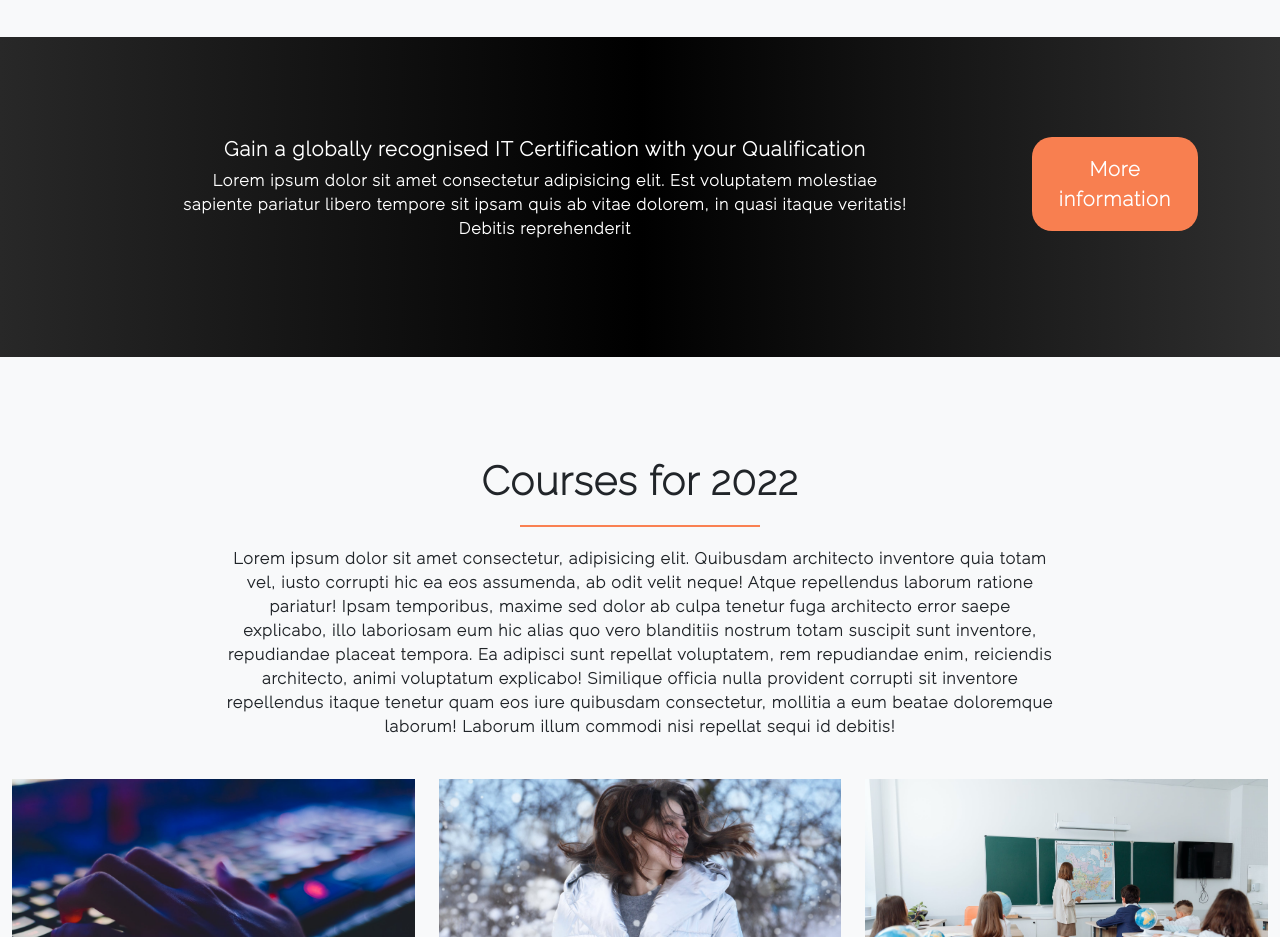
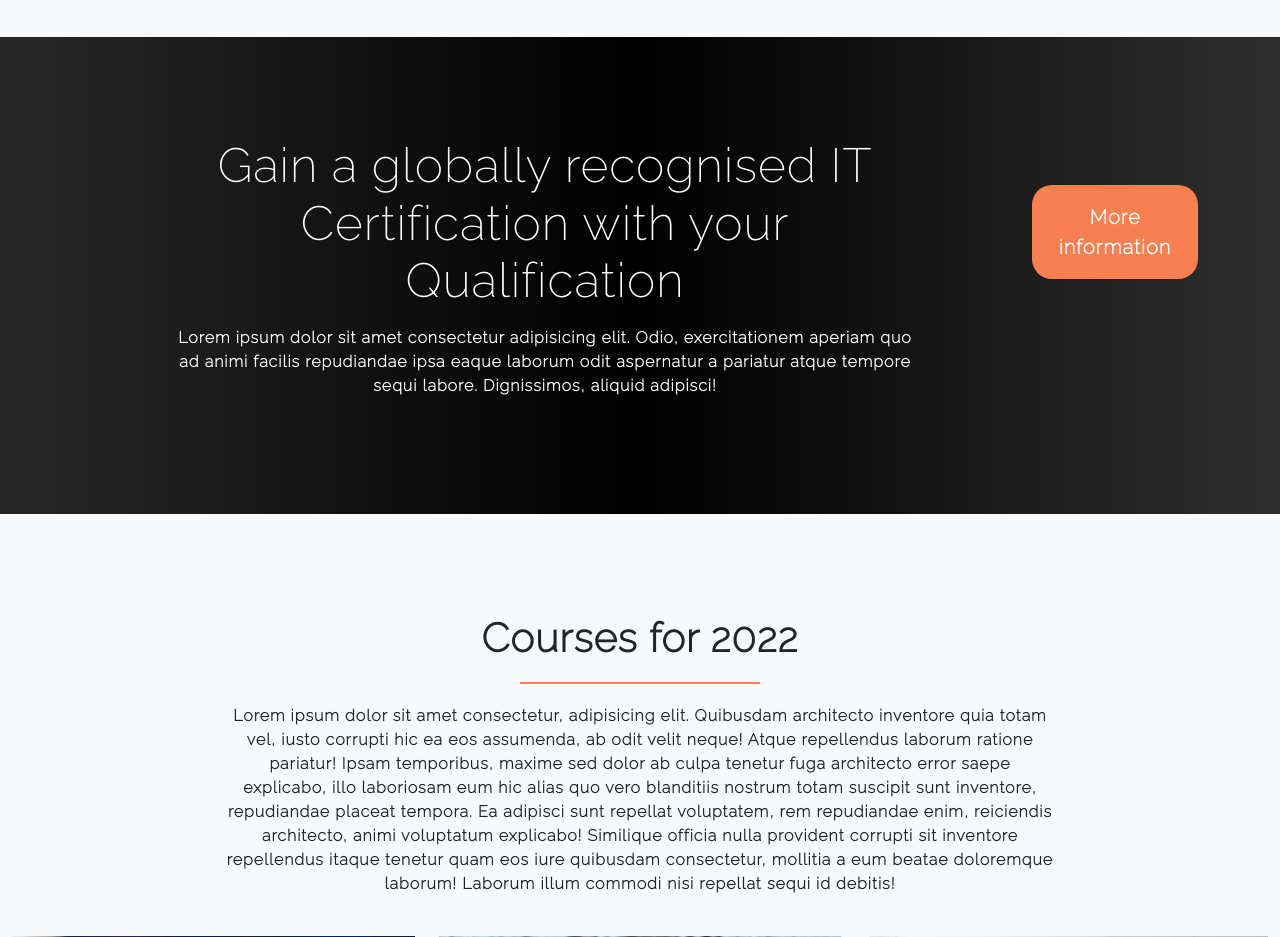
Before and after one commit to zytuu/Full-page-layout, a plain HTML site: page index.html in a window 1280 px wide. Shown: the part 1960-2897 px from the top of the page. Drawn offline with nearby package versions, Linux system fonts and the light colour scheme.

Commit message:
minor tweaks (x2)
changes:
- banner section re-aligned and added the 'display-5' class to give it a nicer pop.

This was done because the change of the padding-top and padding-bottom from the last commit made the banner area look kind of disproportionate to the rest of the website.

```diff
--- a/index.html
+++ b/index.html
@@ -163,19 +163,19 @@
       <div class="container">
         <div class="row">
           <div class="mx-auto col-md-8">
-            <h5>
+            <h5 class="display-5">
               Gain a globally recognised IT Certification with your
               Qualification
             </h5>
-            <p>
-              Lorem ipsum dolor sit amet consectetur adipisicing elit. Est
-              voluptatem molestiae sapiente pariatur libero tempore sit ipsam
-              quis ab vitae dolorem, in quasi itaque veritatis! Debitis
-              reprehenderit
+            <p class="pt-2">
+              Lorem ipsum dolor sit amet consectetur adipisicing elit. Odio,
+              exercitationem aperiam quo ad animi facilis repudiandae ipsa eaque
+              laborum odit aspernatur a pariatur atque tempore sequi labore.
+              Dignissimos, aliquid adipisci!
             </p>
           </div>
           <div class="col-md-2">
-            <button class="btn btn-primary py-3">More information</button>
+            <button class="btn btn-primary py-3 mt-5">More information</button>
           </div>
         </div>
       </div>
```
